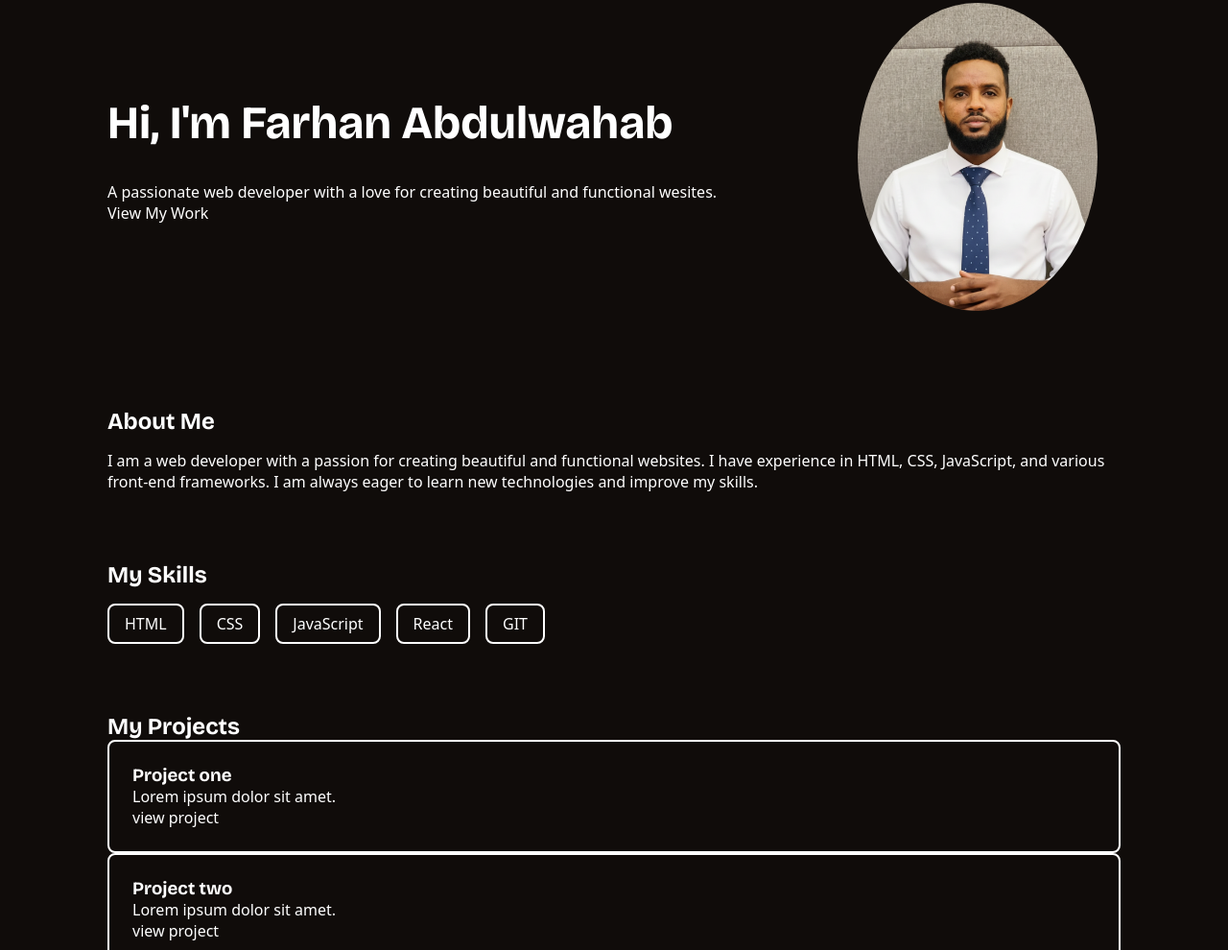
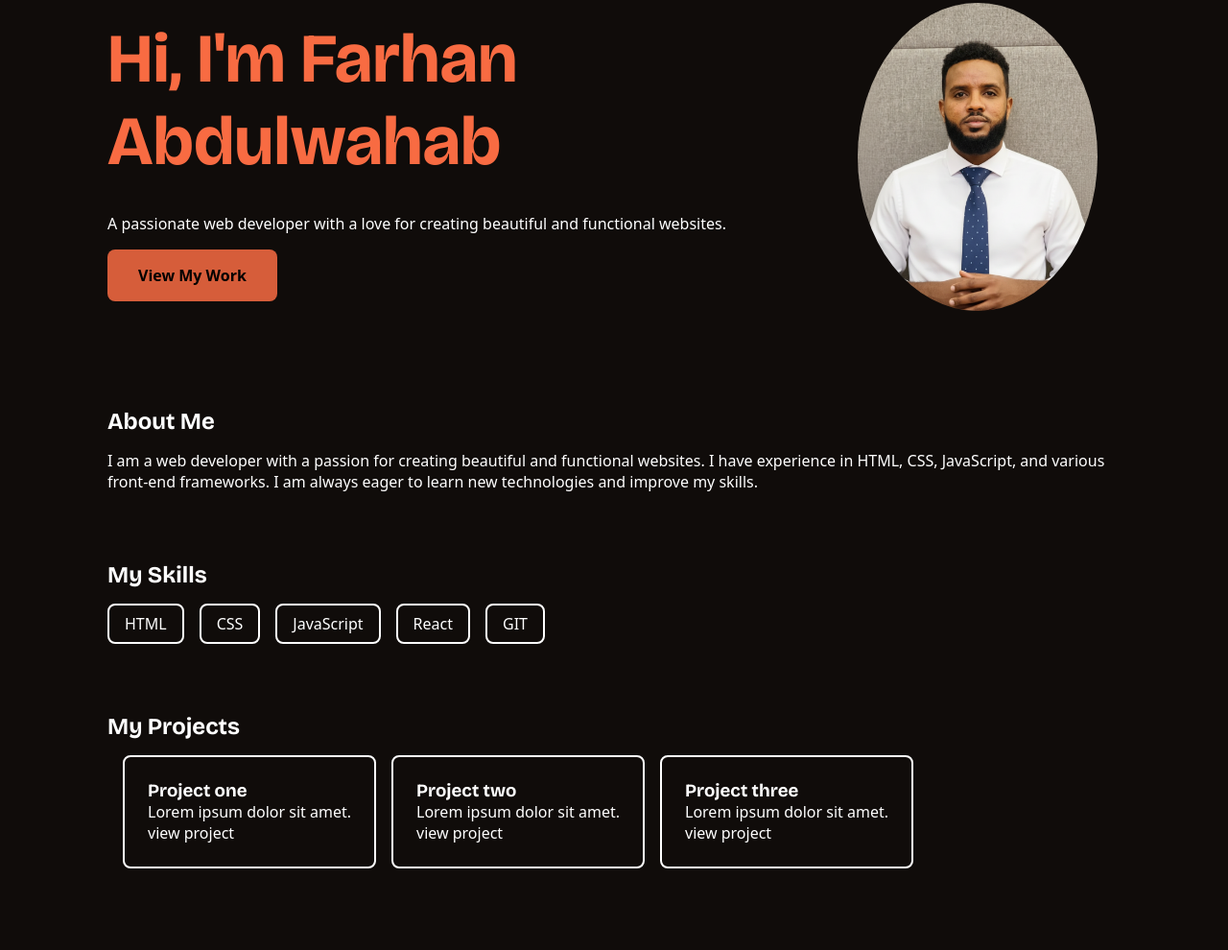
Before and after one commit to farhanabdiwahab/HTML-CSS-Portofolio, a plain HTML site: page index.html in a window 1280 px wide. Shown: the part 148-1138 px from the top of the page at 96% size. Drawn offline with nearby package versions, Linux system fonts and the light colour scheme; a web font is replaced by a local one.

Commit message:
Final project

```diff
--- a/index.html
+++ b/index.html
@@ -30,7 +30,7 @@
           <h1>Hi, I'm Farhan Abdulwahab</h1>
           <p>
             A passionate web developer with a love for creating beautiful and
-            functional wesites.
+            functional websites.
           </p>
           <a href="#Projects" class="btn">View My Work</a>
         </div>
@@ -60,7 +60,7 @@
         </div>
       </section>
       <!-- Projects -->
-      <section class="Projects">
+      <section class="Projects" id="Projects">
         <h2>My Projects</h2>
         <div class="Projects-list">
           <!-- project one -->
@@ -85,7 +85,7 @@
 
 
       <!-- contact -->
-       <section class="contact">
+       <section class="contact" id="contact">
        <h2>Contact Me</h2>
         <p>If you would like to get in touch, please feel free to reach out to
           <form action="">
--- a/style.css
+++ b/style.css
@@ -56,10 +56,19 @@ img {
   margin-top: 32px;
 }
 .hero h1 {
-  font-size: 48px;
+  font-size: 72px;
   margin-bottom: 16px;
+  color: #f86b42;
 }
-
+.hero .btn {
+  display: inline-block;
+  padding: 16px 32px;
+  background-color: #d65d3a;
+  color: black;
+  font-weight: bold;
+  border-radius: 8px;
+  margin-top: 16px;
+}
 /* about */
 .about {
   display: flex;
@@ -80,11 +89,12 @@ img {
 }
 
 /* projects */
-.projects-list {
+
+.Projects-list {
   display: flex;
-  flex-wrap: wrap;
   gap: 16px;
   margin-top: 16px;
+  margin: 16px;
 }
 .Project {
   border: 2px solid white;
```
